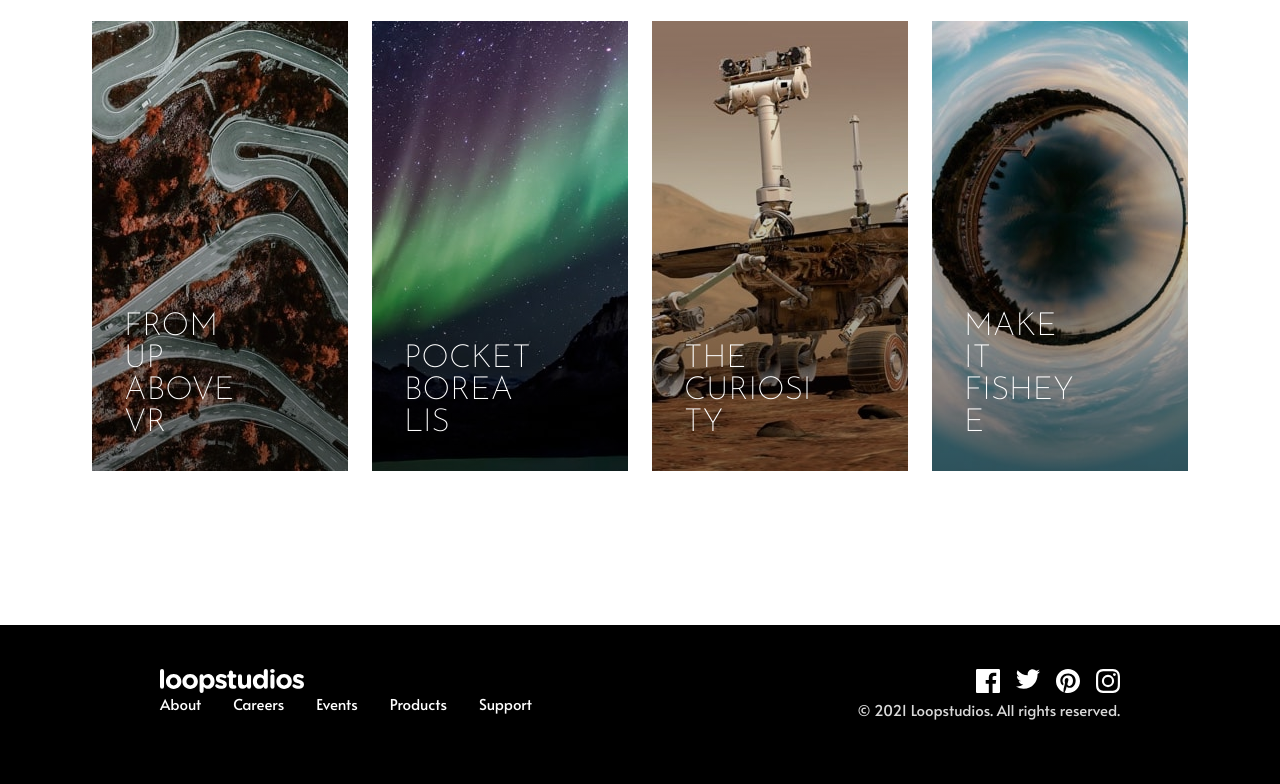
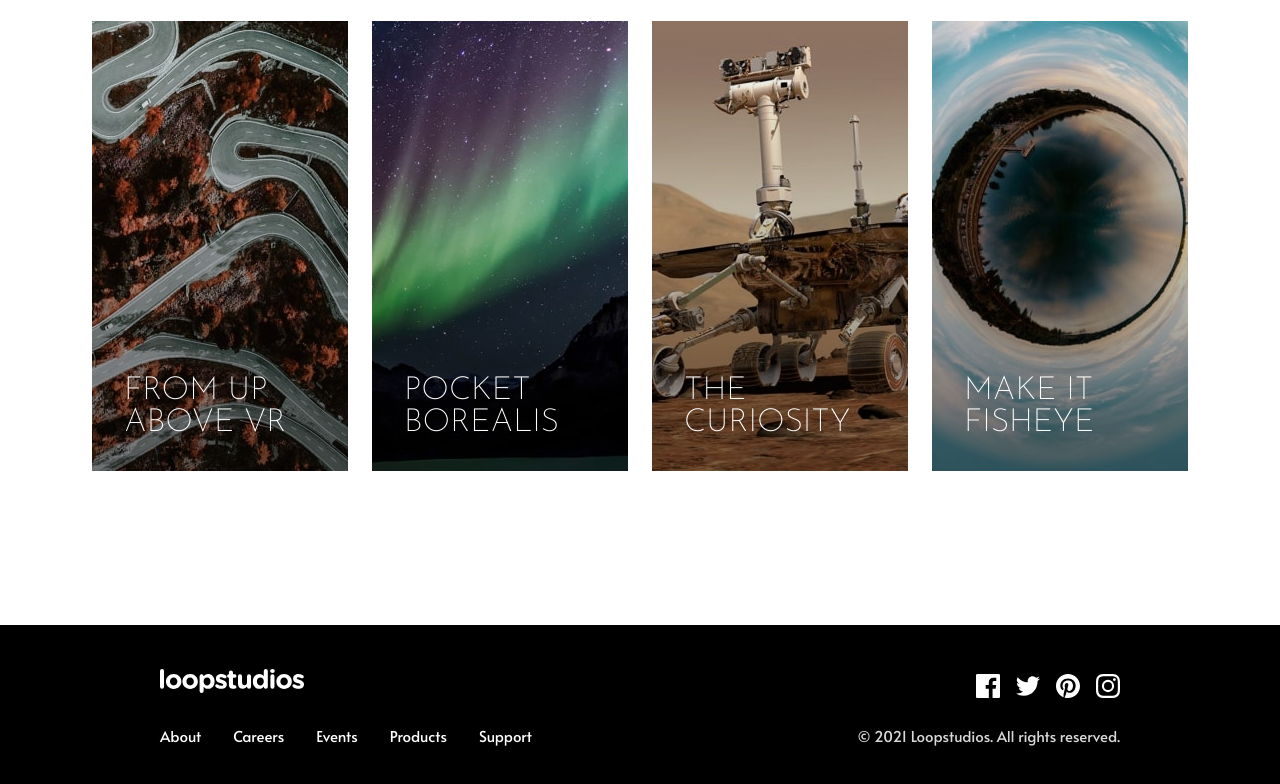
Before and after one commit to 6alactico/Loopstudios-Landing-Page, a website: page index.html in a window 1280 px wide. Shown: the part 1957-2741 px from the top of the page. Drawn offline with Linux system fonts and the light colour scheme.

Commit message:
minor changes

```diff
--- a/styles/styles.scss
+++ b/styles/styles.scss
@@ -178,7 +178,7 @@ section {
         font-size: clamp($fs-xl, 4vw, $fs-xxxl);
         padding: clamp(1.25rem, 4vw, 2rem);
         text-align: left;
-        width: clamp(50%, 15vw, 100%);
+        width: clamp(50%, 20vw, 100%);
         word-wrap: break-word;
     }
 
@@ -209,23 +209,31 @@ footer {
     flex-direction: column;
     background-color: var(--black);
     color: var(--white);
-    padding: 3.75rem;
+    padding: 3.75rem 3.5rem;
     gap: 2.75rem;
 
     .footer-top, .footer-bottom {
         align-items: center;
     }
 
+    .footer-top {
+        gap: $sp-6;
+    }
+
+    .footer-bottom {
+        gap: $sp-4;
+    }
+
     .footer-links {
-
+        align-items: center;
         color: var(--white);
         font: normal $fs-sm $font-secondary;
         gap: clamp(1.25rem, 4vw, $sp-6);
     }
 
     .social-icons {
-
-        display: flex;
+        align-items: center;
+        display: inline-flex;
         gap: $sp-4;
     }
 
```
Also changed, not shown: styles/styles.css, 1 other file.
